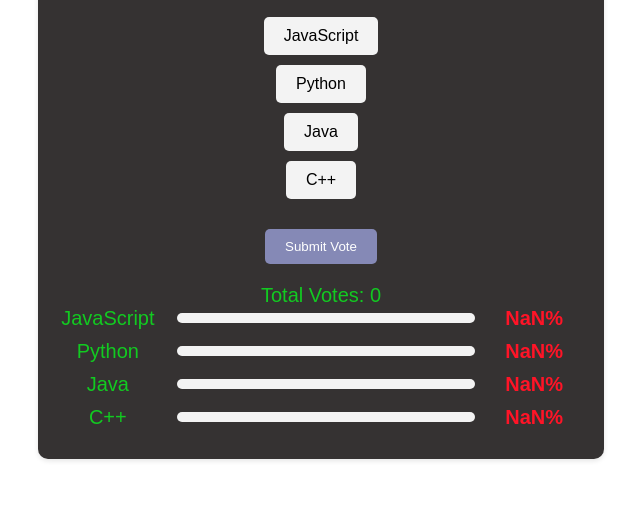
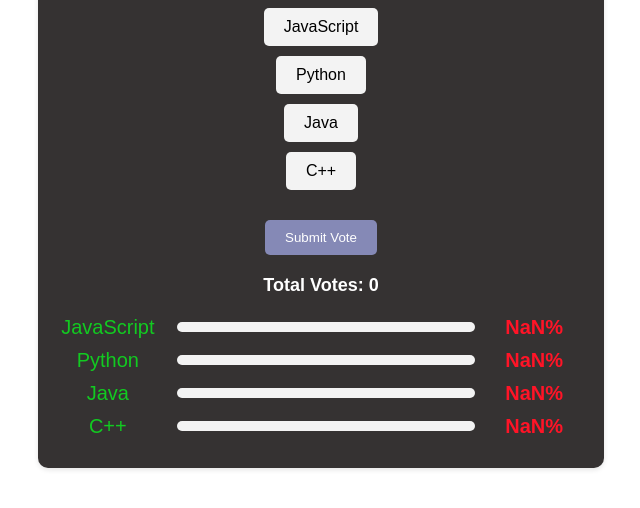
Before and after one commit to muaz64/Pollsystem, a plain HTML site: page index.html in a window 1280 px wide. Shown: the part 236-744 px from the top of the page, without its empty margins (319-959 px from the left). Drawn offline with Linux system fonts and the light colour scheme.

Commit message:
css update 2

```diff
--- a/style.css
+++ b/style.css
@@ -144,3 +144,9 @@ button:hover{
     font-weight: bold;
     color: #ff1427;
 }
+.total-votes {
+    font-size: 18px;
+    color: #ffffff;
+    margin-bottom: 20px;
+    font-weight: bold;
+}
```
Also changed, not shown: image.png (added).
